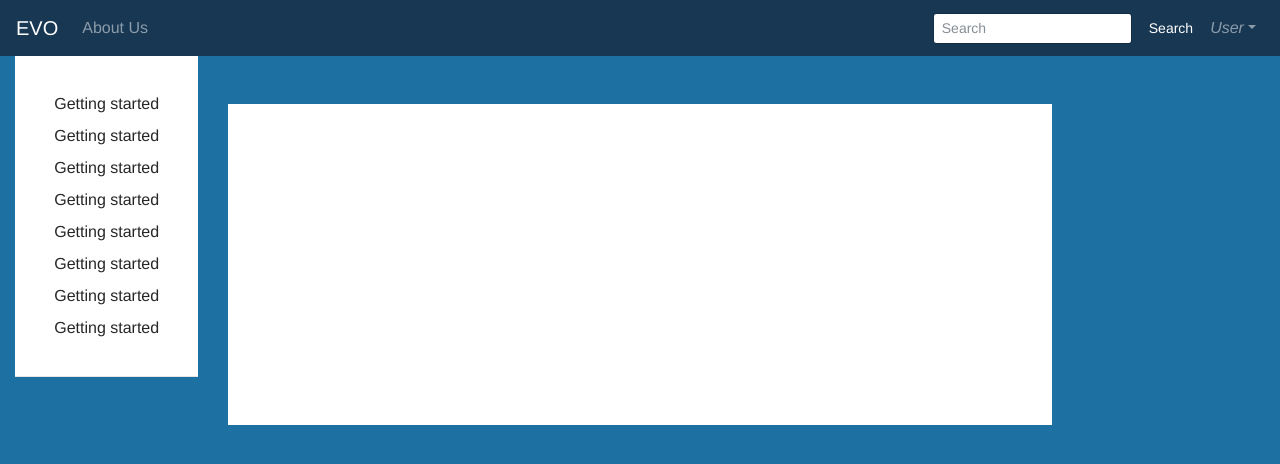
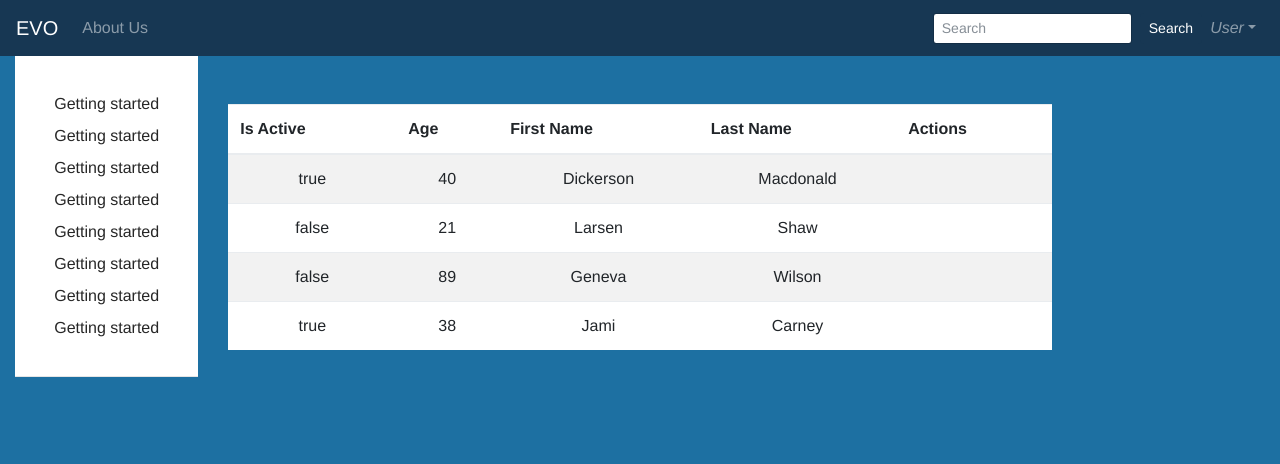
Before and after one commit to Khalil09/politics-db, a Vue app in the folder client/: page /#/ in a window 1280 px wide. Shown: the top 464 px of the page. Built offline with nearby package versions, Linux system fonts and the light colour scheme.

Commit message:
actions on table

```diff
--- a/client/src/components/DBTable.vue
+++ b/client/src/components/DBTable.vue
@@ -1,9 +1,9 @@
 <template>
   <div class="box">
-    <b-table striped hover :items="items">
-      <template slot="show_details" slot-scope="row">
+    <b-table striped hover :items="items" :fields="fields">
+      <template slot="actions" slot-scope="row">
       <!-- we use @click.stop here to prevent emitting of a 'row-clicked' event  -->
-        <b-button size="sm" @click.stop="row.toggleDetails" class="mr-2">
+        <b-button size="sm" @click.stop="row.toggle" class="mr-2">
          {{ row.detailsShowing ? 'Hide' : 'Show'}} Details
         </b-button>
       </template>
@@ -17,7 +17,7 @@
             <b-col sm="3" class="text-sm-right"><b>Is Active:</b></b-col>
             <b-col>{{ row.item.isActive }}</b-col>
           </b-row>
-          <b-button size="sm" @click="row.toggleDetails">Hide Details</b-button>
+          <b-button size="sm" @click="row.toggle">Hide Details</b-button>
         </b-card>
       </template>
     </b-table>
@@ -29,28 +29,31 @@
     name: 'DBTable',
     components: {},
     props: {
-      items: {
+      dt: {
         type: Array,
-        required: true,
-        validator: function (value) {
-          return [
-            'syncing',
-            'synced',
-            'version-conflict',
-            'error'
-          ].indexOf(value) !== -1
-        }
+        required: true
       }
     },
     data () {
-      return {}
+      return {
+        fields: getFields(this.dt),
+        items: this.dt
+      }
     }
+  }
+
+  function getFields (items) {
+    let res = Object.keys(items[0])
+
+    res.push("actions")
+    console.log(res)
+
+    return res
   }
 </script>
 
 <style>
   .box {
-    height: 100%;
     background-color: white;
   }
 </style>
--- a/client/src/components/Home.vue
+++ b/client/src/components/Home.vue
@@ -9,7 +9,7 @@
         <b-col cols="8">
           <br/>
           <br/>
-          <dbTable></dbTable>
+          <dbTable v-bind:dt="items"></dbTable>
         </b-col>
         <b-col></b-col>
       </b-row>
@@ -20,7 +20,7 @@
 <script>
 import Navbar from '@/components/navbar.vue'
 import TableList from '@/components/TableList.vue'
-import DBTable from '@/components/dbtable.vue'
+import DBTable from '@/components/DBTable.vue'
 
 export default {
   name: 'Home',
```
